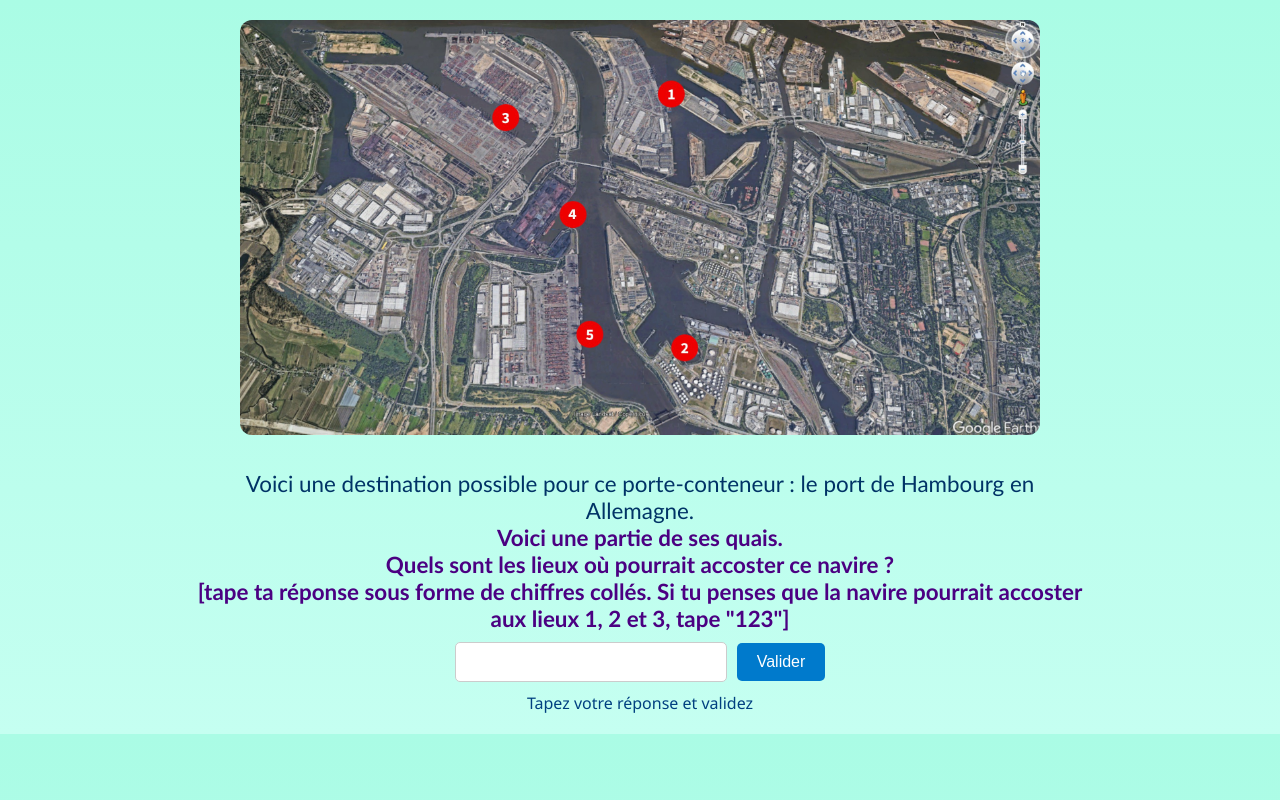
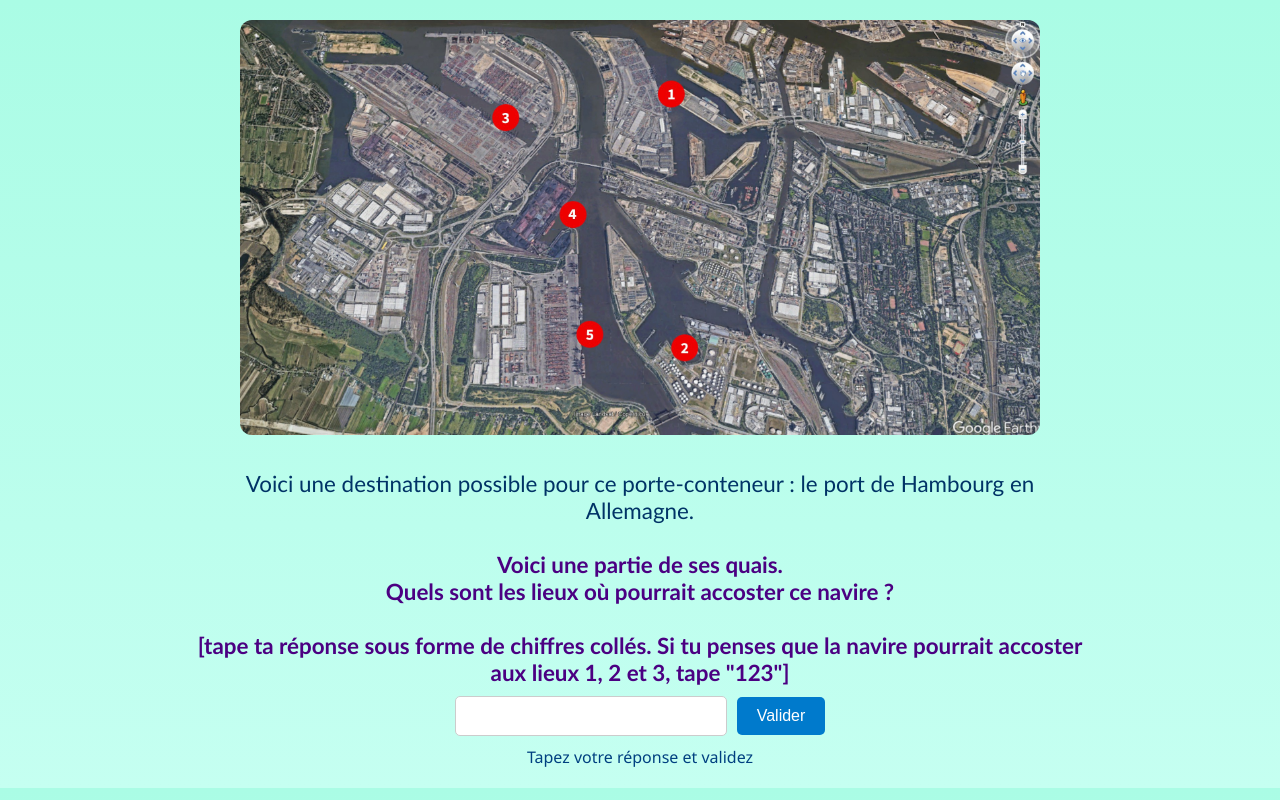
Before and after one commit to Leojim666/EG14MC, a plain HTML site: page page10.html in a window 1280 px wide. Drawn offline with Linux system fonts and the light colour scheme.

Commit message:
Update page10.html

```diff
--- a/page10.html
+++ b/page10.html
@@ -99,8 +99,8 @@
     </div>
 
     <div class="question">
-        Voici une destination possible pour ce porte-conteneur : le port de Hambourg en Allemagne.<br>
-        <b>Voici une partie de ses quais.<br>Quels sont les lieux où pourrait accoster ce navire ?<br> [tape ta réponse sous forme de chiffres collés. Si tu penses que la navire pourrait accoster aux lieux 1, 2 et 3, tape "123"]</b>
+        Voici une destination possible pour ce porte-conteneur : le port de Hambourg en Allemagne.<br><br>
+        <b>Voici une partie de ses quais.<br>Quels sont les lieux où pourrait accoster ce navire ?<br><br> [tape ta réponse sous forme de chiffres collés. Si tu penses que la navire pourrait accoster aux lieux 1, 2 et 3, tape "123"]</b>
     </div>
 
     <div class="input-area">
```
